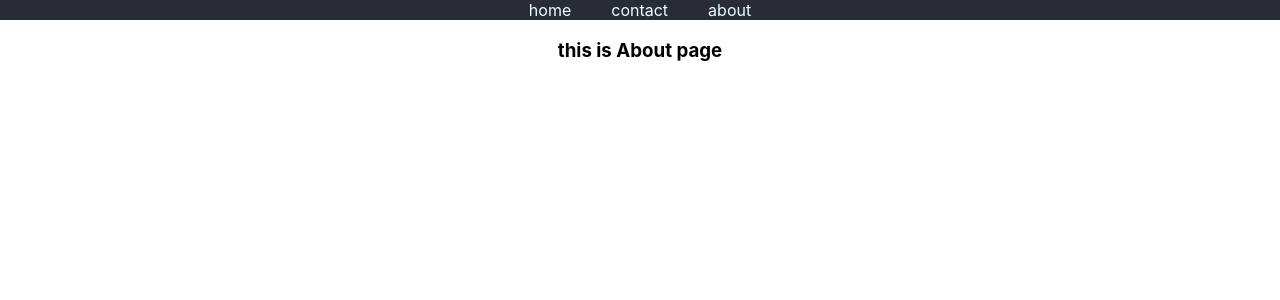
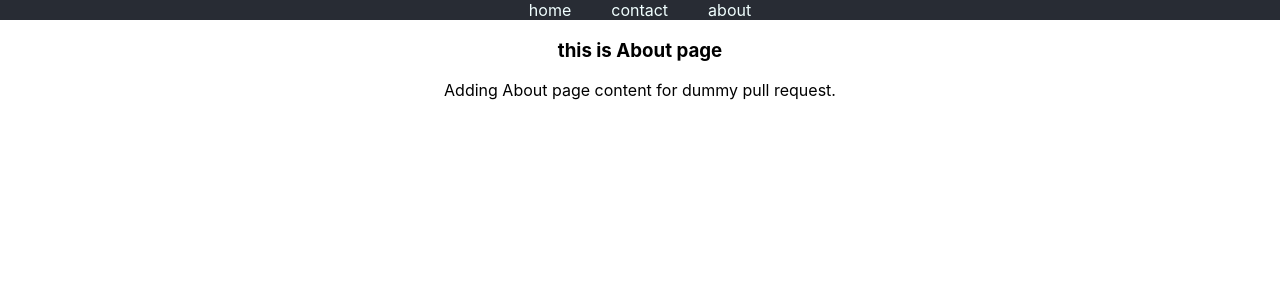
Before and after one commit to rahulchaudhary222/Batch010822, a React (Create React App) app: page /about in a window 1280 px wide. Shown: the top 300 px of the page. Built offline with nearby package versions, Linux system fonts and the light colour scheme.

Commit message:
test commit

```diff
--- a/src/components/about/about.js
+++ b/src/components/about/about.js
@@ -4,6 +4,7 @@ const About = () => {
   return (
     <div>
       <h3>this is About page</h3>
+      <div>Adding About page content for dummy pull request.</div>
     </div>
   );
 };
```
